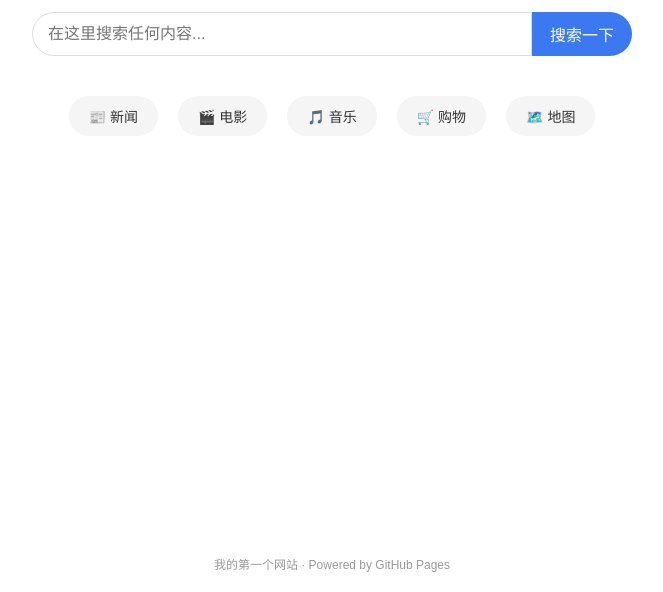
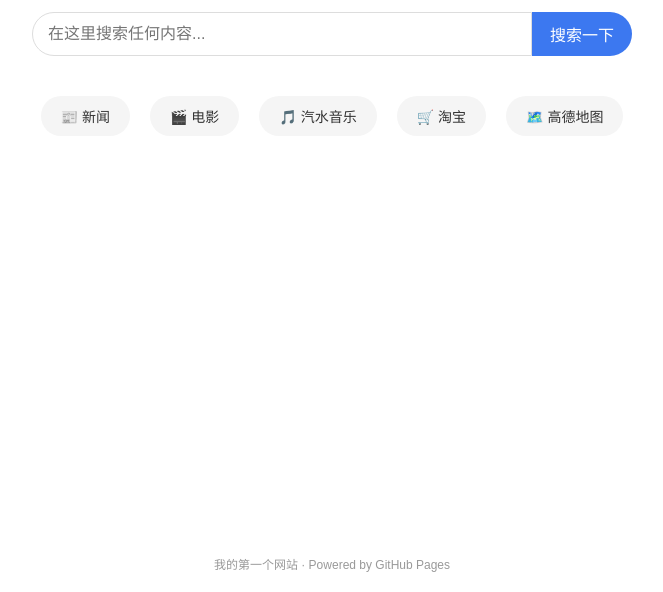
Before and after one commit to zhudong123971/zhudong123971.github.io, a plain HTML site: page index.html in a window 1280 px wide. Shown: the part 208-800 px from the top of the page, without its empty margins (308-971 px from the left). Drawn offline with Linux system fonts and the light colour scheme.

Commit message:
Update navigation links in index.html

```diff
--- a/index.html
+++ b/index.html
@@ -96,11 +96,11 @@
 
     <!-- 分类导航（直接跳转到对应平台） -->
     <div class="nav-list">
-        <a href=" " target="_blank" class="nav-item">📰 新闻</a >
+        <a href="https://news.baidu.com" target="_blank" class="nav-item">📰 新闻</a >
         <a href="https://www.iqiyi.com/" target="_blank" class="nav-item">🎬 电影</a >
-        <a href="https://music.163.com/" target="_blank" class="nav-item">🎵 音乐</a >
-        <a href="https://www.taobao.com/" target="_blank" class="nav-item">🛒 购物</a >
-        <a href="https://map.baidu.com/" target="_blank" class="nav-item">🗺️ 地图</a >
+        <a href="https://music.douyin.com/" target="_blank" class="nav-item">🎵 汽水音乐</a >
+        <a href="https://www.taobao.com/" target="_blank" class="nav-item">🛒 淘宝</a >
+        <a href="https://ditu.map.com/" target="_blank" class="nav-item">🗺️ 高德地图</a >
     </div>
 
     <footer>
```
